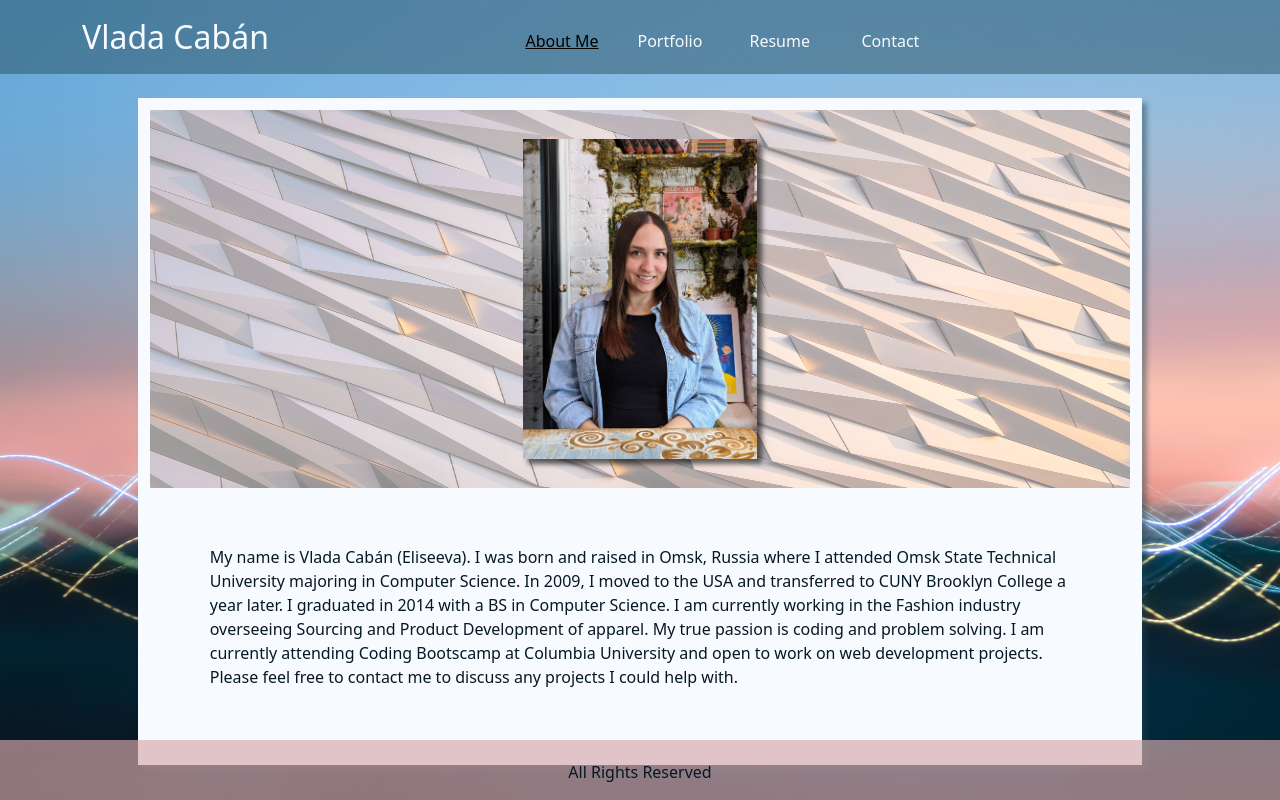
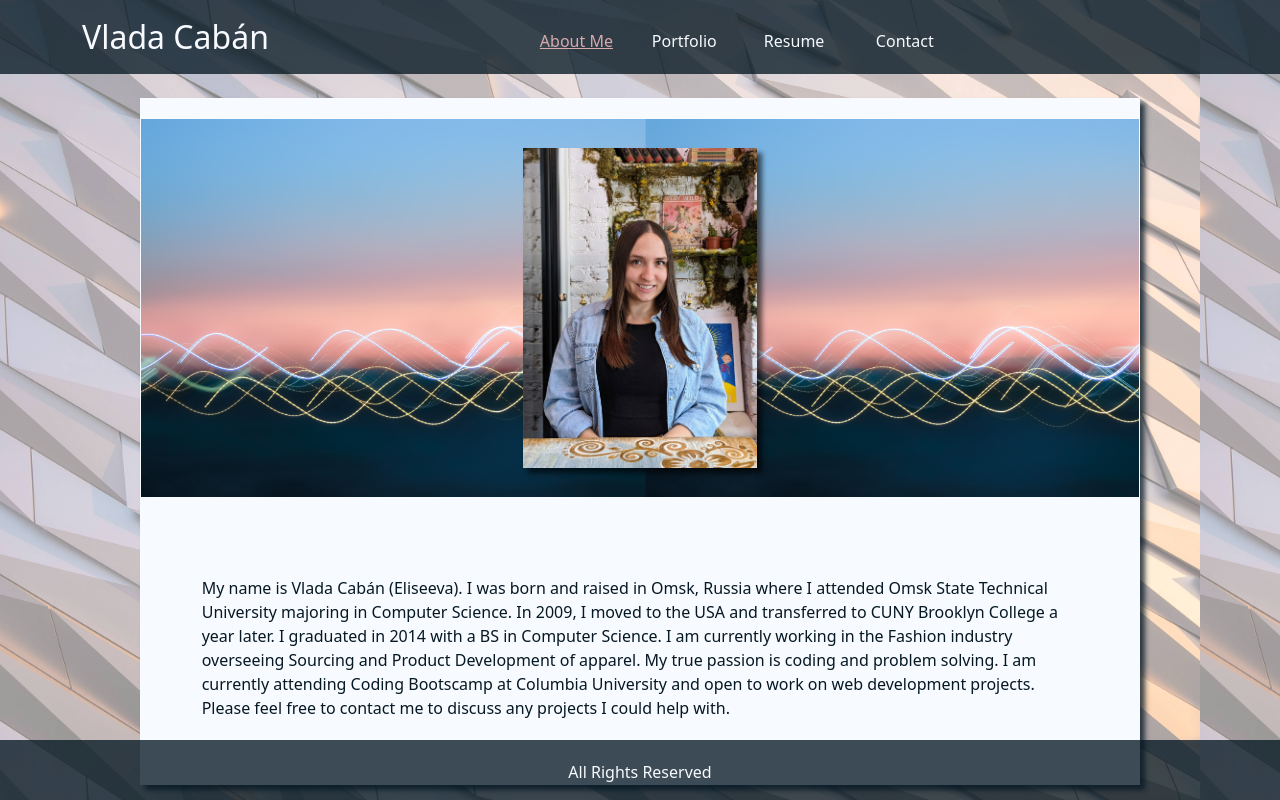
Before and after one commit to vlada-caban/react-portfolio, a React (Vite) app: page /#/ in a window 1280 px wide. Built offline with nearby package versions, Linux system fonts and the light colour scheme.

Commit message:
updated color scheme and about me section

```diff
--- a/src/components/Nav.jsx
+++ b/src/components/Nav.jsx
@@ -3,11 +3,9 @@ import Container from "react-bootstrap/Container";
 import Nav from "react-bootstrap/Nav";
 import Navbar from "react-bootstrap/Navbar";
 
-
-
 export default function MyNav() {
   return (
-    <Navbar expand="lg" className="mainMenu">
+    <Navbar expand="lg" className="mainMenu" variant="dark">
       <Container>
         <Navbar.Brand>
           <NavLink to="/" className="myName">
@@ -20,16 +18,16 @@ export default function MyNav() {
           className="justify-content-center"
         >
           <Nav id="navigation">
-            <NavLink to="/" className="menu nav-link">
+            <NavLink to="/" className="menu">
               About Me
             </NavLink>
-            <NavLink to="/portfolio" className=" nav-link menu">
+            <NavLink to="/portfolio" className="menu">
               Portfolio
             </NavLink>
-            <NavLink to="/resume" className="nav-link menu">
+            <NavLink to="/resume" className="menu">
               Resume
             </NavLink>
-            <NavLink to="/contact" className="nav-link menu">
+            <NavLink to="/contact" className="menu">
               Contact
             </NavLink>
           </Nav>
--- a/src/index.css
+++ b/src/index.css
@@ -2,32 +2,33 @@
   font-family: Inter, system-ui, Avenir, Helvetica, Arial, sans-serif;
   line-height: 1.5;
   font-weight: 400;
+
   --pink: #D7AAAD;
   --opacity-pink: #d7aaada9;
-  --dark-navy: #1F4550;
-  --opacity-dark-navy: #1f455073;
-  --green: #788F74;
-  --light-blue: #6FADDE;
-  --dark-brown: #061824;
+  --dark-navy: #061824;
+  --opacity-dark-navy: #061824c5;
   --off-white: #F7FAFE;
+
 }
 
-/* background image downloaded from unsplash.com*/
-/* color palette generated by coolors.co based on background image colors */
+/* all images downloaded from unsplash.com*/
+/* color palette generated by coolors.co based on background images colors */
 body {
   margin: 0;
   min-width: 320px;
   min-height: 100vh;
-  background-image: url("./assets/background.jpg");
-  background-size: 100% 100%;
-  color: var(--dark-brown);
+  background-image: url("./assets/about-background-opacity.jpg");
+  background-size: auto 100%;
+  color: var(--dark-navy);
 }
 
 .aboutMeSection {
   background-color: var(--off-white);
-  padding: 1%;
+  max-width: 1000px;
+  /* padding: 1%;
   margin-left: 5%;
-  margin-right: 5%;
+  margin-right: 5%; */
+  margin: auto;
   border: 0.5px solid transparent;
   box-shadow: 5px 5px 5px var(--opacity-dark-navy);
 }
@@ -40,8 +41,9 @@ body {
 .imageDiv {
   display: flex;
   justify-content: center;
-  background-image: url("./assets/about-background-opacity.jpg");
-  background-size: 100% 100%;
+  margin: 2% auto;
+  background-image: url("./assets/background.jpg");
+  background-size: auto 100%;
 }
 
 .mainMenu {
@@ -57,9 +59,8 @@ body {
   color: var(--off-white);
 }
 
-.menu:hover:active{
-  color: var(--dark-brown);
-  text-decoration: underline;
+.menu:hover {
+  color: var(--pink);
 }
 
 .myFooter {
@@ -70,7 +71,8 @@ body {
   bottom: 0;
   height: 60px;
   width: 100%;
-  background-color: var(--opacity-pink);
+  background-color: var(--opacity-dark-navy);
+  color: var(--off-white);
 }
 .myName {
   font-size: 2rem;
@@ -80,13 +82,14 @@ body {
 }
 
 #navigation a.active{
+  color: var(--pink);
   text-decoration: underline;
 }
 
 .resumeLink {
   text-decoration: none;
   font-weight: 500;
-  color: var(--dark-brown);
+  color: var(--dark-navy);
   background-color: var(--pink);
   padding: 1%;
   border-radius: 5%;
--- a/src/pages/Portfolio.jsx
+++ b/src/pages/Portfolio.jsx
@@ -7,7 +7,7 @@ export default function Portfolio() {
     <div className="container pt-4 projectsWrapper">
       {projects.map((project) => (
 
-      <Card key = {project.image} className="projectCard">
+        <Card key={project.image} className="projectCard">
       <Card.Img variant="top" src={project.image} />
       <Card.Body className="projectCardDetails">
         <Card.Title>{project.title}</Card.Title>
```
Also changed, not shown: src/components/ProjectCard.jsx (deleted, +0 -24 lines), src/assets/about-background-navy.jpg (added).
